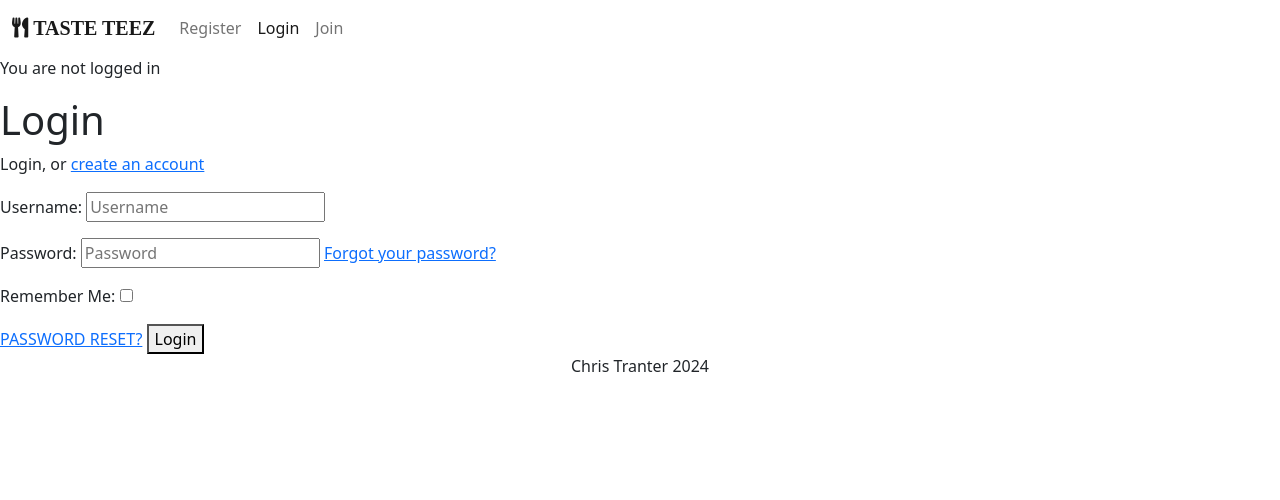
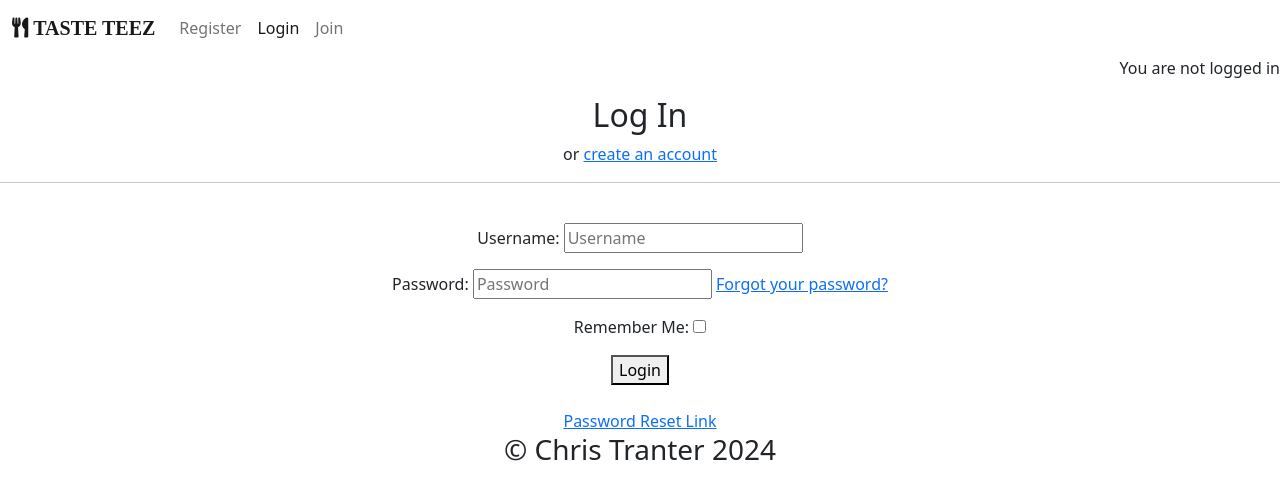
Before and after one commit to Chris-Tranter/tastethis, a Django app: page /accounts/login/ in a window 1280 px wide. Shown: the top 500 px of the page. Run offline with Django 4.2, Linux system fonts and the light colour scheme; some libraries are stand-ins or nearby versions.

Commit message:
changed the login and register form to follow structure

```diff
--- a/recipes/templates/recipes/add_recipe.html
+++ b/recipes/templates/recipes/add_recipe.html
@@ -6,11 +6,11 @@
 
 {% if user.is_authenticated %}
 
-<div class="container-fluid g-0">
-    <p>Add Recipe</p>
+<div class="text-center">
+    <h2>Add Your Recipe</h2>
 </div>
 
-<div class="container-fluid g-0">
+<div class="">
     <form method="POST">
         {% csrf_token %}
         {{ recipe_form|crispy }}
--- a/templates/account/login.html
+++ b/templates/account/login.html
@@ -8,7 +8,9 @@
 
 {% block content %}
 
-<h1>{% trans "Login" %}</h1>
+<div class="text-center">
+  <h2>Log In</h2>
+
 
 {% get_providers as socialaccount_providers %}
 
@@ -30,8 +32,10 @@ for a {{ site_name }} account and sign in below:{% endblocktrans %}</p>
 {% include "socialaccount/snippets/login_extra.html" %}
 
 {% else %}
-<p>{% blocktrans %}Login, or <a href="{{ signup_url }}">create an account</a>{% endblocktrans %}</p>
+<p>{% blocktrans %}or <a href="{{ signup_url }}">create an account</a>{% endblocktrans %}</p>
 {% endif %}
+
+<hr><br>
 
 <form class="login" method="POST" action="{% url 'account_login' %}">
   {% csrf_token %}
@@ -39,8 +43,9 @@ for a {{ site_name }} account and sign in below:{% endblocktrans %}</p>
   {% if redirect_field_value %}
   <input type="hidden" name="{{ redirect_field_name }}" value="{{ redirect_field_value }}" />
   {% endif %}
-  <a class="button secondaryAction" href="{% url 'account_reset_password' %}">{% trans "PASSWORD RESET?" %}</a>
   <button class="primaryAction" type="submit">{% trans "Login" %}</button>
+  <br><br>
+  <a class="button secondaryAction" href="{% url 'account_reset_password' %}">{% trans "Password Reset Link" %}</a>
 </form>
-
+</div>
 {% endblock content %}
--- a/templates/base.html
+++ b/templates/base.html
@@ -28,7 +28,7 @@
     <link rel="stylesheet" href="{% static 'css/style.css' %}">
 </head>
 
-<body class="background">
+<body class="background2">
     <!-- Navigation -->
     <nav class="navbar navbar-expand-lg navbar-light sticky-top navbar2">
         <div class="container-fluid">
@@ -72,9 +72,9 @@
     </div>
 
     {% if user.is_authenticated %}
-    <p class="text-start">Logged in user: {{ user }}</p>
+    <p class="text-end userp m-2">{{ user }} is signed in.</p>
     {% else %}
-    <p class="text-start">You are not logged in</p>
+    <p class="text-end userp g-0">You are not logged in</p>
     {% endif %}
     {% block content %}
 
@@ -83,11 +83,11 @@
 
     <!-- Footer -->
     <footer class="footer">
-        <p class="text-center">
+        <h3 class="text-center">
             {% block copyright %}
-                Chris Tranter 2024
+            © Chris Tranter 2024
             {% endblock copyright %}
-        </p>
+        </h3>
     </footer>
 
     <!-- Scripts -->
```
Also changed, not shown: join/templates/join/join.html (+11 -4 lines), recipes/templates/recipes/index.html (+8 -8 lines), recipes/templates/recipes/recipe_detail.html (+8 -2 lines), tastetease/settings.py (+1 -12 lines), templates/account/signup.html (+7 -5 lines), 1 other file.
